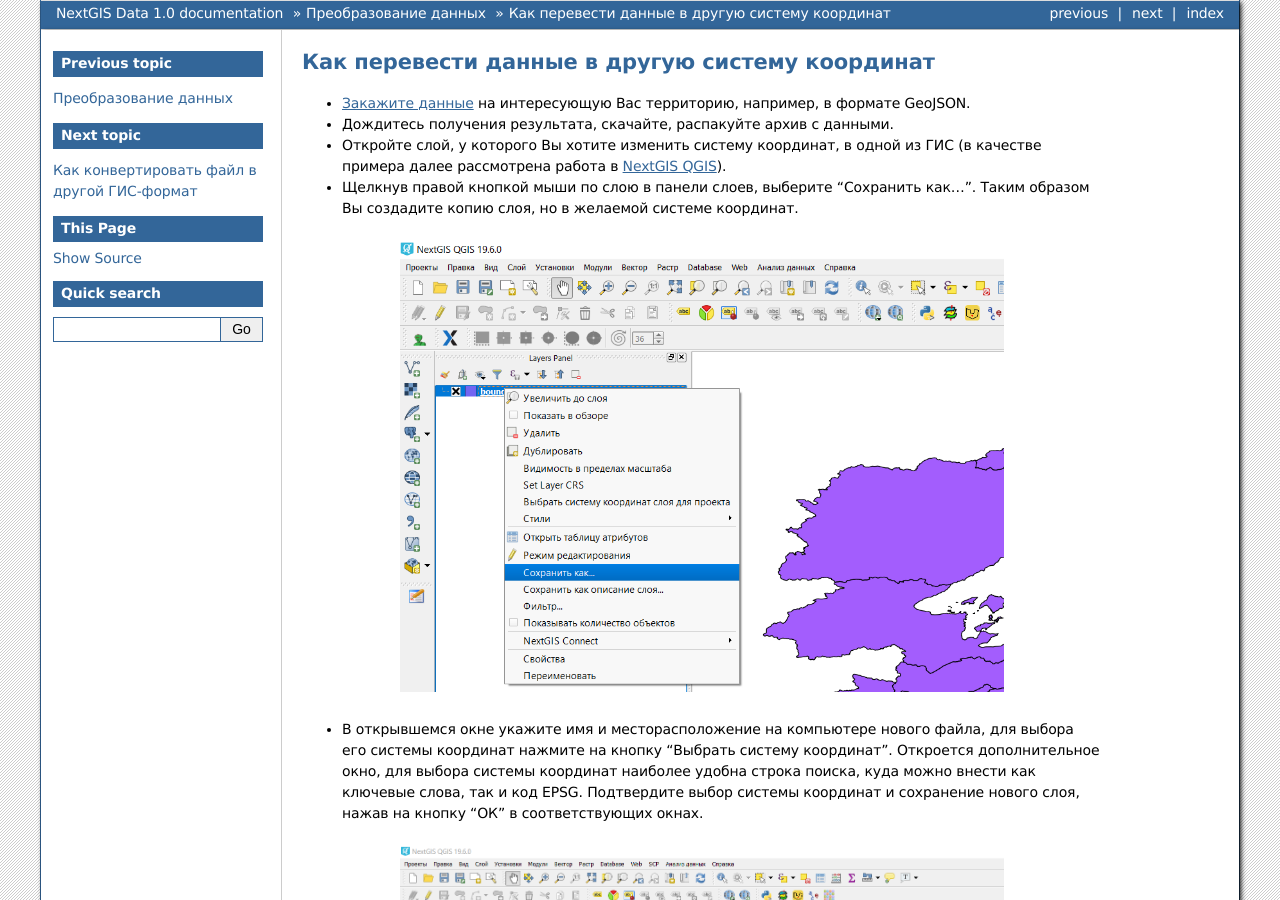
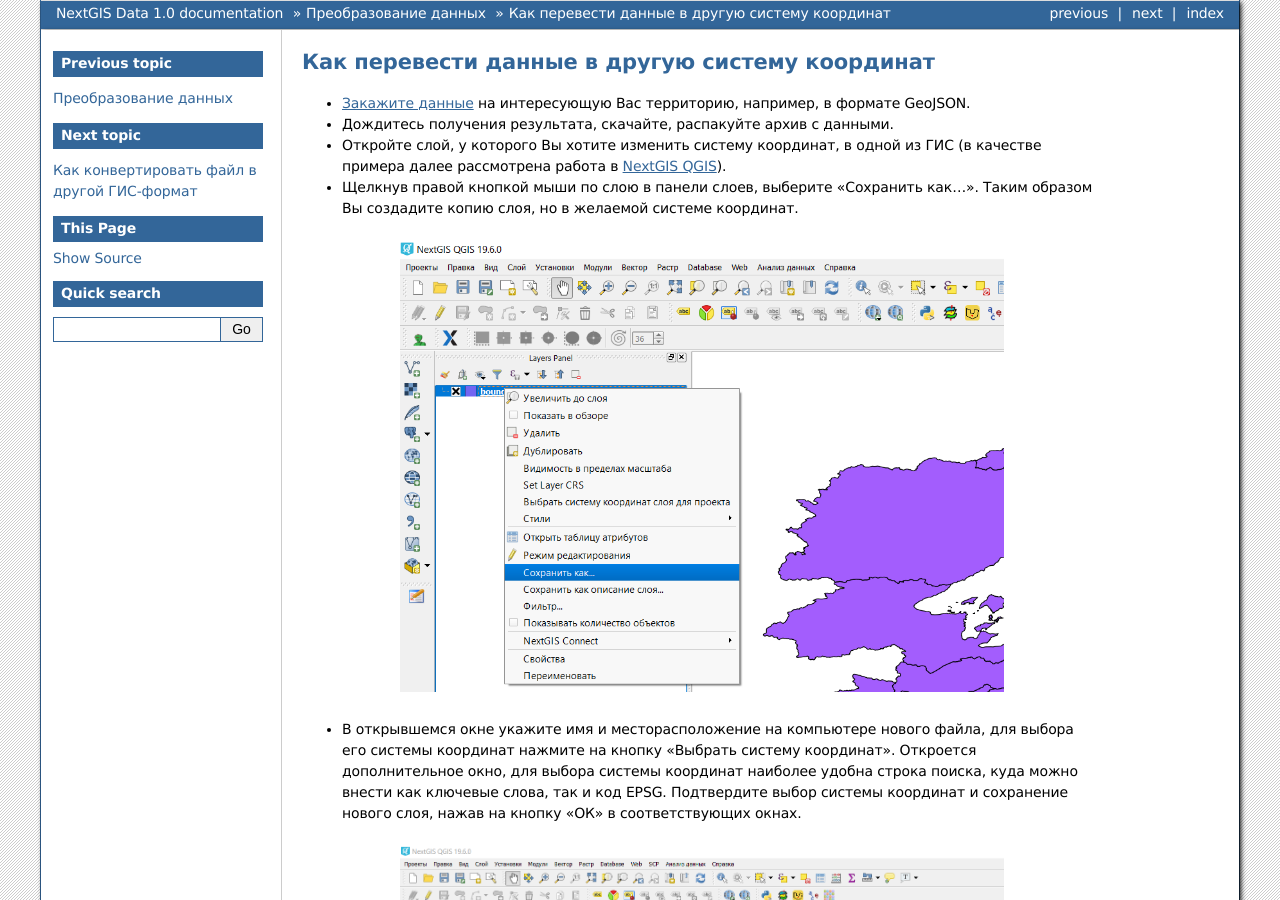
Before and after one commit to nextgis/docs_data, a Sphinx documentation site: the page built from source/cs_change.rst, in a window 1280 px wide and 900 px high. Built offline with Sphinx 7.4.7, drawn with Linux system fonts in a browser that asks for light colours; formulas are drawn with MathJax 3; pages that are not in the unit, such as notebooks, are missing from menus.

Commit message:
Update cs_change.rst

```diff
--- a/source/cs_change.rst
+++ b/source/cs_change.rst
@@ -6,14 +6,14 @@
 * `Закажите данные <https://data.nextgis.com/ru/>`_ на интересующую Вас территорию, например, в формате GeoJSON.
 * Дождитесь получения результата, скачайте, распакуйте архив с данными.
 * Откройте слой, у которого Вы хотите изменить систему координат, в одной из ГИС (в качестве примера далее рассмотрена работа в `NextGIS QGIS <https://nextgis.ru/nextgis-qgis/>`_).
-* Щелкнув правой кнопкой мыши по слою в панели слоев, выберите “Сохранить как…”. Таким образом Вы создадите копию слоя, но в желаемой системе координат.
+* Щелкнув правой кнопкой мыши по слою в панели слоев, выберите «Сохранить как…». Таким образом Вы создадите копию слоя, но в желаемой системе координат.
 
 .. figure:: _static/cs_change1.png
    :name: cs_change1
    :align: center
    :width: 16cm
 
-* В открывшемся окне укажите имя и месторасположение на компьютере нового файла, для выбора его системы координат нажмите на кнопку “Выбрать систему координат”. Откроется дополнительное окно, для выбора системы координат наиболее удобна строка поиска, куда можно внести как ключевые слова, так и код EPSG. Подтвердите выбор системы координат и сохранение нового слоя, нажав на кнопку “ОК” в соответствующих окнах.
+* В открывшемся окне укажите имя и месторасположение на компьютере нового файла, для выбора его системы координат нажмите на кнопку «Выбрать систему координат». Откроется дополнительное окно, для выбора системы координат наиболее удобна строка поиска, куда можно внести как ключевые слова, так и код EPSG. Подтвердите выбор системы координат и сохранение нового слоя, нажав на кнопку «ОК» в соответствующих окнах.
 
 .. figure:: _static/cs_change2.png
    :name: cs_change2
```
